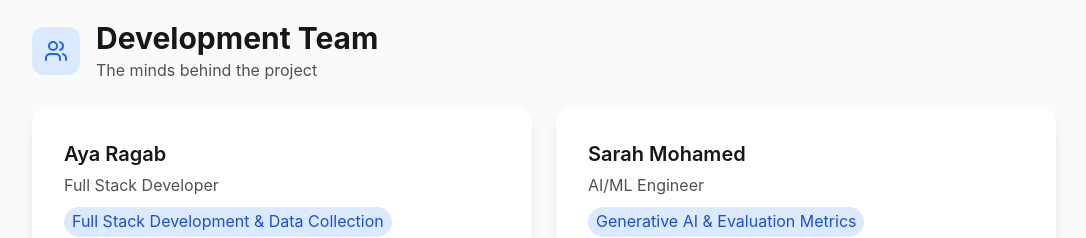
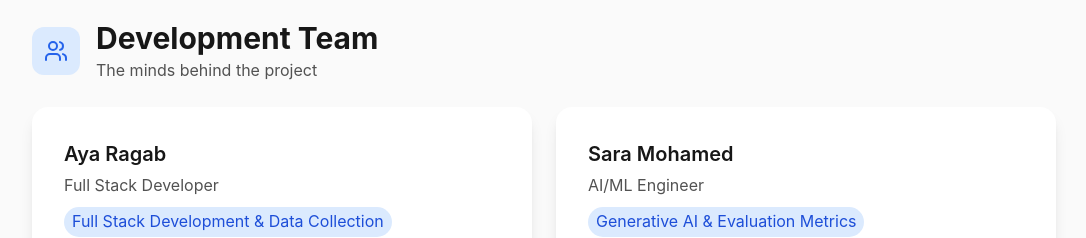
Before and after one commit to ayaarragab/ai-startup-idea-generator, a React (Vite) app in the folder frontend/: page /about in a window 1280 px wide. Shown: the part 1620-1858 px from the top of the page, without its empty margins (96-1182 px from the left). Built offline with nearby package versions, Linux system fonts and the light colour scheme; no server answers.

Commit message:
fix(about): update team member details with correct names, emails, and LinkedIn profiles

```diff
--- a/frontend/src/pages/About.tsx
+++ b/frontend/src/pages/About.tsx
@@ -39,39 +39,39 @@ export function About() {
       email: 'AyaRagabSaleh@outlook.com',
     },
     {
-      name: 'Sarah Mohamed',
+      name: 'Sara Mohamed',
       role: 'AI/ML Engineer',
       specialization: 'Generative AI & Evaluation Metrics',
-      linkedin: '#',
-      email: 'sarah.mohamed@example.com',
+      linkedin: 'https://www.linkedin.com/in/sara-mohamed-1568ba266/',
+      email: 'sara.mohamed1097@gmail.com',
     },
     {
       name: 'Omnia Gamal',
       role: 'AI/NLP Engineer',
       specialization: 'Natural Language Processing & Model Integration',
-      linkedin: '#',
-      email: 'omnia.gamal@example.com',
+      linkedin: 'https://www.linkedin.com/in/omnia-gamal12/',
+      email: 'anaomniagamal@gmail.com',
     },
     {
       name: 'Sagda Fathy',
       role: 'GenAI Engineer',
       specialization: 'Generative AI & Prompt Engineering',
-      linkedin: '#',
-      email: 'sagda.fathy@example.com',
+      linkedin: 'https://www.linkedin.com/in/sagda-fathy-a47367265/',
+      email: 'sagda.fathy.1995@gmail.com',
     },
     {
       name: 'Alshimaa Ahmed',
       role: 'GenAI Engineer',
       specialization: 'Generative AI & Prompt Engineering',
-      linkedin: '#',
-      email: 'alshimaa.ahmed@example.com',
+      linkedin: 'https://www.linkedin.com/in/alshimaa-ahmed-702036281/',
+      email: 'Alshimaa185@gmail.com',
     },
     {
       name: 'Ahmed Amin',
       role: 'GenAI Engineer',
       specialization: 'Generative AI & Prompt Engineering',
-      linkedin: '#',
-      email: 'ahmed.amin@example.com',
+      linkedin: 'https://www.linkedin.com/in/ahmed-ameen-6a0943381/',
+      email: 'aameen0110@gmail.com',
     },
   ];
 
```
